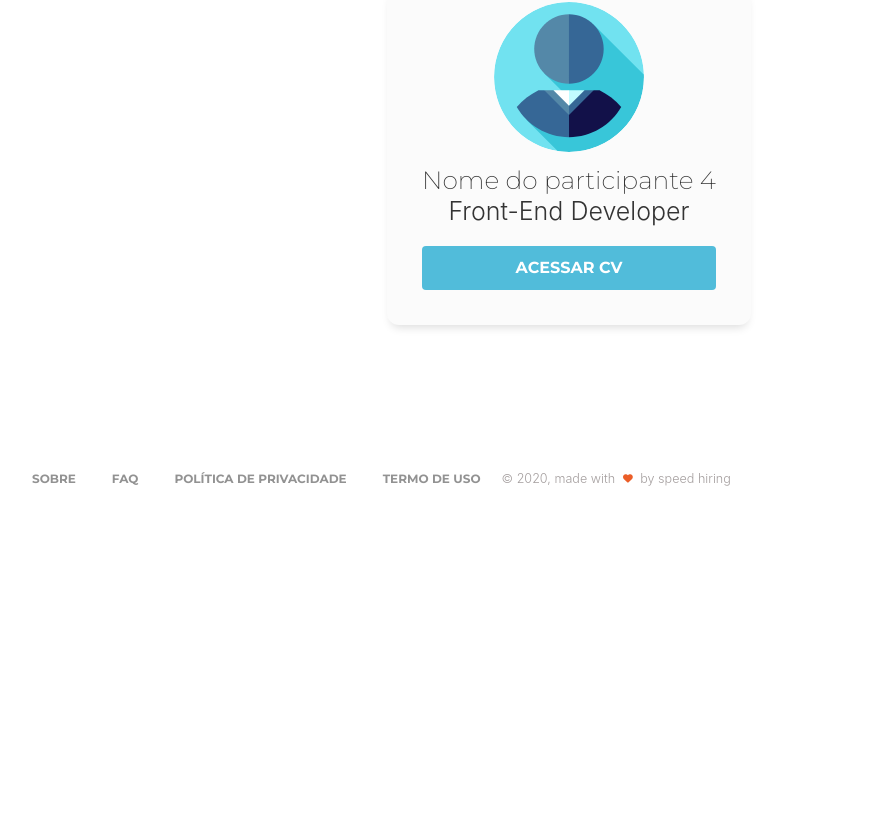
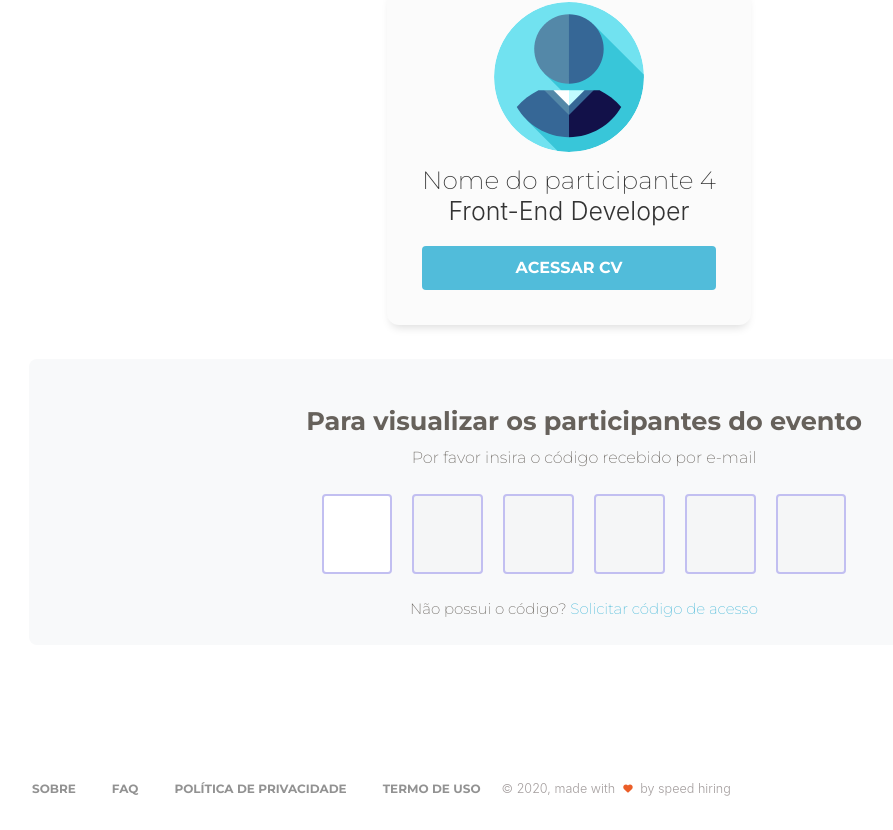
Before and after one commit to React-Bootcamp-WoMarkersCode/cv-speed-hiring, a React (Create React App) app: page /evento/1 in a window 1280 px wide. Shown: the part 1204-2034 px from the top of the page, without its empty margins (56-949 px from the left). Before the commit the page ends 1724 px from the top, so only its background shows below. Built offline with nearby package versions, Linux system fonts and the light colour scheme.

Commit message:
estrutura inicial do form com focus

```diff
--- a/src/components/AccessCode/AccessCode.css
+++ b/src/components/AccessCode/AccessCode.css
@@ -1,7 +1,7 @@
-.form-access-code {
+.box-access-code {
     width: 100%;
-    max-width: 530px;
     margin: 0 auto;
+    border-radius: 8px;;
 }
 
 .text-info-card {
@@ -14,42 +14,20 @@
     font-weight: 500;
 }
 
-.form-access-code .form-control.form-control--block {
+.form-access-code .form-control--block {
     display: inline-block;
     vertical-align: top;
-    width: 40%;
+    width: calc(40%/6);
     height: 80px;
     color: #1b1a1b;
     font-size: 32px;
     text-align: center;
     padding: 0;
-    border-width: 2px;
-    border-color: #c2bff1;
+    border: 2px solid #c2bff1;
     margin: 0 10px;
+    border-radius: 4px;
 }
-.form-access-code .form-control.form-control--block:focus {
+.form-access-code .form-control--block:focus {
     box-shadow: -1px 6px 40px 0px rgba(226, 234, 101, 0.52);
     border-color: #efefba;
 }
-
-.form-access-code .input-group-text {
-    border: 0;
-    background-color: transparent;
-}
-
-.form-access-code .form-access-code--btn.btn {
-    width: 100%;
-    height: 48px;
-    margin-top: 20px;
-    background-color: #1161b5;
-    border: 0;
-    box-shadow: 1px 4px 9px 0px rgb(197, 187, 116);
-}
-
-.form-access-code .form-access-code--btn.btn:focus,
-.form-access-code .form-access-code--btn.btn:active:focus,
-.form-access-code .form-access-code--btn.btn:active:hover,
-.form-access-code .form-access-code--btn.btn:active {
-    opacity: 0.8;
-    background-color: #1161b5;
-}
--- a/src/components/AccessCode/AccessCode.js
+++ b/src/components/AccessCode/AccessCode.js
@@ -1,33 +1,62 @@
-import React from 'react';
-import {
-    Button,
-    Card,
-    Form,
-    Input,
-    InputGroupText
-} from 'reactstrap';
+import React, { useState, useEffect } from 'react';
 
 import './AccessCode.css';
 
 const AccessCode = () => {
+    const inputs = Array.from({length: 6}, (_, i) => i);
+    const [typedCode, settypedCode] = useState([]);
+    const [showList, setShowList] = useState(false);
+
+    const setInput = (el) => {
+
+        if(el) {
+            const index = el.name;
+            inputs[index] = el;
+        }
+    }
+
+    const handleInput = (e) => {
+        const {name, value} = e.target
+        const index = parseInt(name, 10);
+        const nextIndex = index + 1;
+
+        if(nextIndex !== inputs.length) {
+            inputs[nextIndex].removeAttribute('disabled');
+            inputs[nextIndex].focus();
+        }
+
+        settypedCode((state) => {
+            return [...state, value]
+        });
+    };
+
+    useEffect(() => {
+        console.log(inputs);
+    }, [typedCode, inputs]);
+
     return(
         <>
-            <Card className="bg-light p-4 mt-4 text-center">
+        {typedCode}
+            <div className="box-access-code bg-light p-4 mt-4 text-center">
                 <h3 className="h3 font-weight-bold">Para visualizar os participantes do evento</h3>
                 <p className="mt-2 text-info-card">Por favor insira o código recebido por e-mail</p>
-                <Form className="mt-4 mb-4 form-access-code" onSubmit={e => e.preventDefault()}>
-                    <InputGroupText className="d-flex justify-content-around">
-                        <Input type="text" name="password-0" id="password-0" className="form-control--block" />
-                        <Input type="text" name="password-1" id="password-1" className="form-control--block" />
-                        <Input type="text" name="password-2" id="password-2" className="form-control--block" />
-                        <Input type="text" name="password-3" id="password-3" className="form-control--block" />
-                        <Input type="text" name="password-4" id="password-4" className="form-control--block" />
-                        <Input type="text" name="password-5" id="password-5" className="form-control--block" />
-                    </InputGroupText>
-                    <Button className="form-access-code--btn" size="lg" disabled>enviar</Button>
-                </Form>
+                <form className="mt-4 mb-4 form-access-code" onSubmit={e => e.preventDefault()}>
+                    {inputs.map((input, index) => {
+                        return(
+                            <input
+                            type="text"
+                            className="form-control--block"
+                            key={index}
+                            name={index}
+                            ref={setInput}
+                            disabled={index === 0 ? false : true}
+                            onChange={handleInput} />
+                            )
+                        })
+                    }
+                </form>
                 <p className="m-0">Não possui o código? <a href="/solicitar-chave-acesso" title="Solicitar código de acesso" className="link-info-card">Solicitar código de acesso</a></p>
-            </Card>
+            </div>
         </>
     )
 }
--- a/src/pages/Evento/index.js
+++ b/src/pages/Evento/index.js
@@ -3,6 +3,7 @@ import { useParams } from 'react-router';
 import { Container, Row, Col } from "reactstrap";
 
 import ListaCardParticipante from '../../components/Cards/CardParticipante/ListaCardParticipante';
+import AccessCode from '../../components/AccessCode/AccessCode';
 import users from '../../data/users'
 import './evento.css';
 
@@ -42,6 +43,9 @@ const Evento = () => {
             <hr />
             <ListaCardParticipante participantes={participantes} />
         </div>
+        <Container>
+            <AccessCode />
+        </Container>
         </>
     )
 }
```
